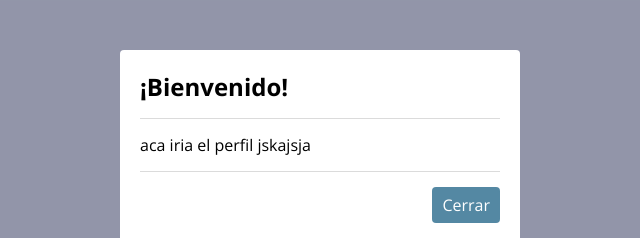
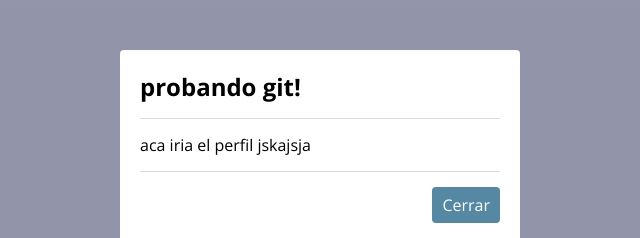
Before and after one commit to AlanJToledoB/samrtlock, a plain HTML site: page inicio-administrador.html in a window 1280 px wide. Both pictures are taken after a click on the label "Abrir Modal". Shown: the part 254-492 px from the top of the page, 320-960 px from the left. Drawn offline with nearby package versions, Linux system fonts and the light colour scheme.

Commit message:
uptade 7-5/2

```diff
--- a/inicio-administrador.html
+++ b/inicio-administrador.html
@@ -48,7 +48,7 @@
 			<div class="container-modal">
 				<div class="content-modal">
 					<!-- agregar iconos para mas lindura -->
-					<h2>¡Bienvenido!</h2>
+					<h2>probando git!</h2>
 					<p>aca iria el perfil jskajsja</p>
 					<div class="btn-cerrar">
 						<label for="btn-modal">Cerrar</label>
```
